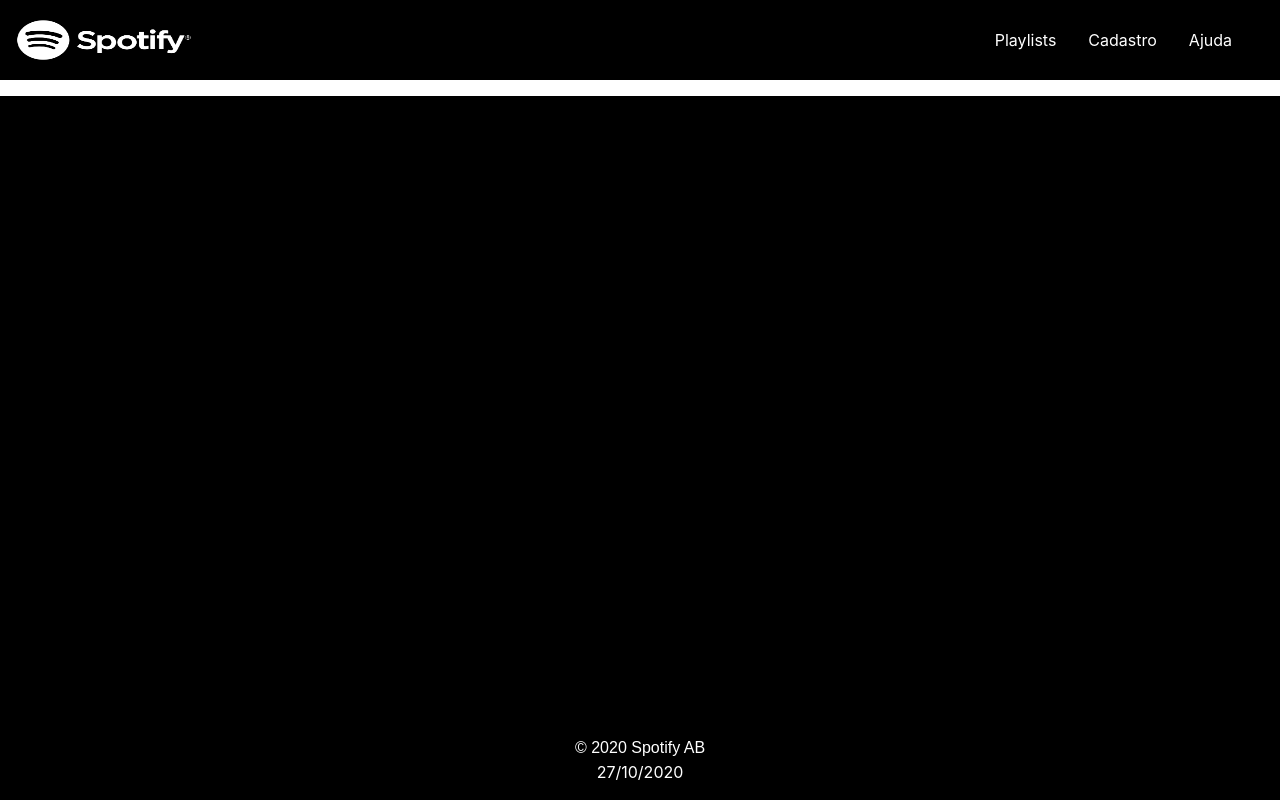
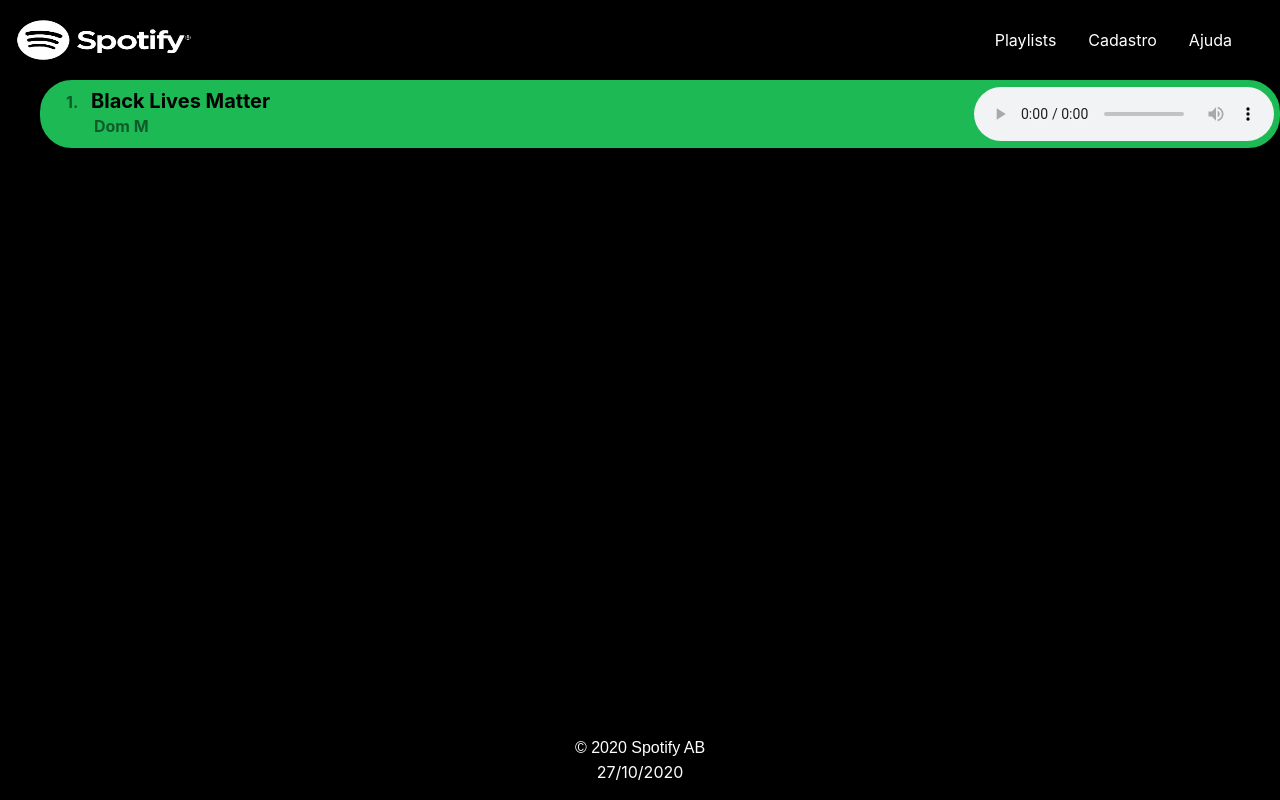
Before and after one commit to davilte/SpotifyWEB, an Angular app: page /playlist/1 in a window 1280 px wide. Built offline with nearby package versions, Linux system fonts and the light colour scheme.

Commit message:
bug fixes

```diff
--- a/src/app/playlist/playlist.component.html
+++ b/src/app/playlist/playlist.component.html
@@ -1,7 +1,10 @@
-<div>
+<div id="container">
     <ul>
-        <li *ngFor="let m of musics">
-            <label>{{m.name}}</label>
+        <li *ngFor="let m of musics; let i = index">
+            <div id="info">
+                <label><span id="number">{{i+1}}.</span> {{m.name}}</label>
+                <span id="artist">{{m.artist}}</span>
+            </div>
             <audio controls><source src={{m.path}} type="audio/ogg"></audio>
         </li>
     </ul>
--- a/src/app/playlist/playlist.component.scss
+++ b/src/app/playlist/playlist.component.scss
@@ -5,16 +5,37 @@ li {
     justify-content: space-between;
     border: 2px solid #1DB954;
     border-radius: 32px;
-    padding: 4px 4px 4px 32px;
+    padding: 4px 4px 4px 24px;
     color: black;
     background: #1DB954;
     font-weight: 700;
     font-size: 20px;
 }
-div {
+
+#info {
+    display: flex;
+    flex-direction: column;
+}
+
+#number {
+
+}
+
+#container {
     height: 80vh;
     background: black;
 }
 audio {
     color: #1DB954;
+    outline: 0;
 }
+span {
+    opacity: 0.5;
+    font-size: 80%;
+    margin-right: 8px;
+}
+#artist {
+    margin-left: 28px;
+    margin-top: -10px;
+    margin-bottom: 4px;;
+}
--- a/src/app/register/register.component.ts
+++ b/src/app/register/register.component.ts
@@ -76,6 +76,8 @@ export class RegisterComponent implements OnInit {
   }
 
   register() {
+    console.log(this.fGroup.value);
+
     alert('Usuário cadastrado com sucesso')
     this.email = "";
     this.confirm_email = "";
--- a/src/app/services/music.service.ts
+++ b/src/app/services/music.service.ts
@@ -9,6 +9,12 @@ export class MusicService {
   constructor() { }
 
   public musics: Music[] = [
+    {
+      name: "Black Lives Matter",
+      artist: "Dom M",
+      playlistId: 1,
+      path: "../../assets/audio/blackLivesMatter.mp3"
+    },
     {
       name: "Deixa acontecer",
       artist: "Grupo revelação",
--- a/src/app/services/playlist.service.ts
+++ b/src/app/services/playlist.service.ts
@@ -58,7 +58,7 @@ export class PlaylistService {
     {
       id: 10,
       name: 'Pop',
-      img: '../../assets/images/image9.png'
+      img: '../../assets/images/image9.png',
     },
   ]
 
```
Also changed, not shown: 1 other file (tests, documents, lock files or other folders).
